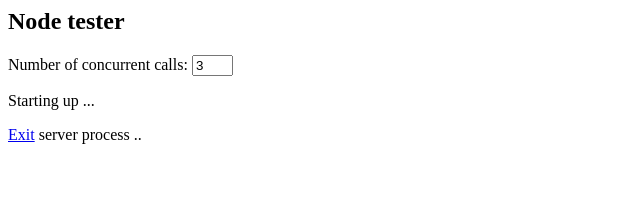
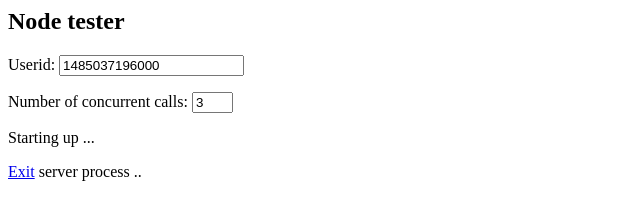
Before and after one commit to mikarinneoracle/dockernode-app, a website: page index.html in a window 1280 px wide. Shown: the whole page, without its empty margins (0-640 px from the left). Drawn offline with nearby package versions, Linux system fonts and the light colour scheme; no server answers.

Commit message:
userid added

```diff
--- a/index.html
+++ b/index.html
@@ -5,7 +5,8 @@
 </script>
 
 <h2>Node tester</h2>
-
+Userid: <input type='text' id='userid' value='mika' size='20'>
+<p>
 Number of concurrent calls: <input type='text' id='count' value='3' size='2'>
 <p>
 <div id='result'>Starting up ...</div>
@@ -13,15 +14,17 @@ Number of concurrent calls: <input type='text' id='count' value='3' size='2'>
 <a href="/exit">Exit</a> server process ..
 
 <script type="text/javascript">
-
+  $('#userid').val($.now());
   function doEndlessly() {
     var done = $('#count').val(); // number of total simultaneos requests
+    var userid = $('#userid').val();
     var res = '';
     setTimeout(function () {
       for(var i=0; i < done; i++) {
-        $.getJSON('/inc/', function(data) {
+        $.getJSON('/inc?userid=' + userid, function(data) {
           res += data.i + ' <br>';
           console.log(data.useSessions);
+          console.log(data.userid);
           done -= 1;
           if(done == 0) { // All reuests done, print out the results
             $('#result').html(res);
--- a/package.json
+++ b/package.json
@@ -8,7 +8,7 @@
   },
   "config": {
     "port": "3000",
-    "use_sessions": false
+    "use_sessions": true
   },
   "author": "mika.rinne@oracle.com",
   "license": "ISC",
```
Also changed, not shown: server.js (+9 -3 lines).
